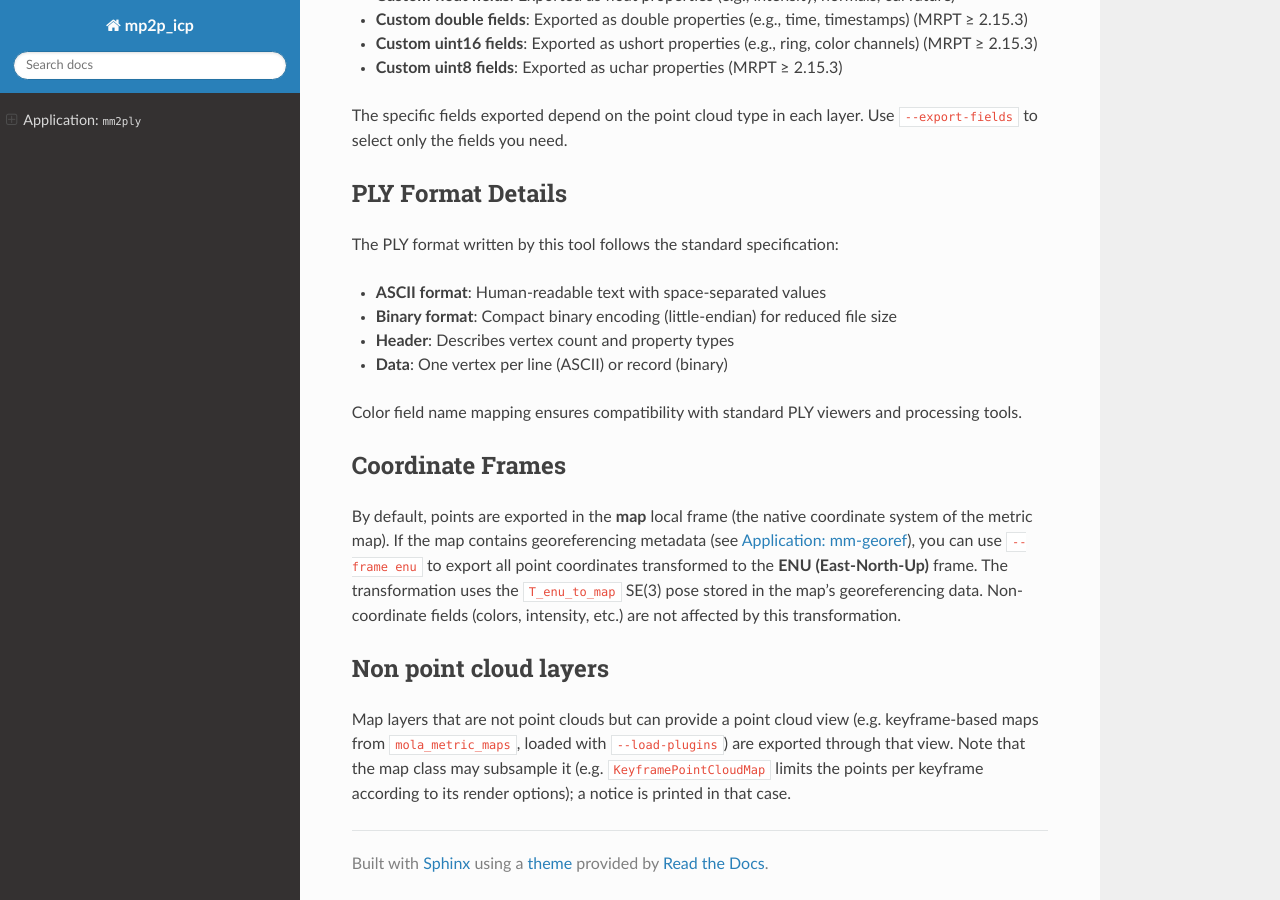
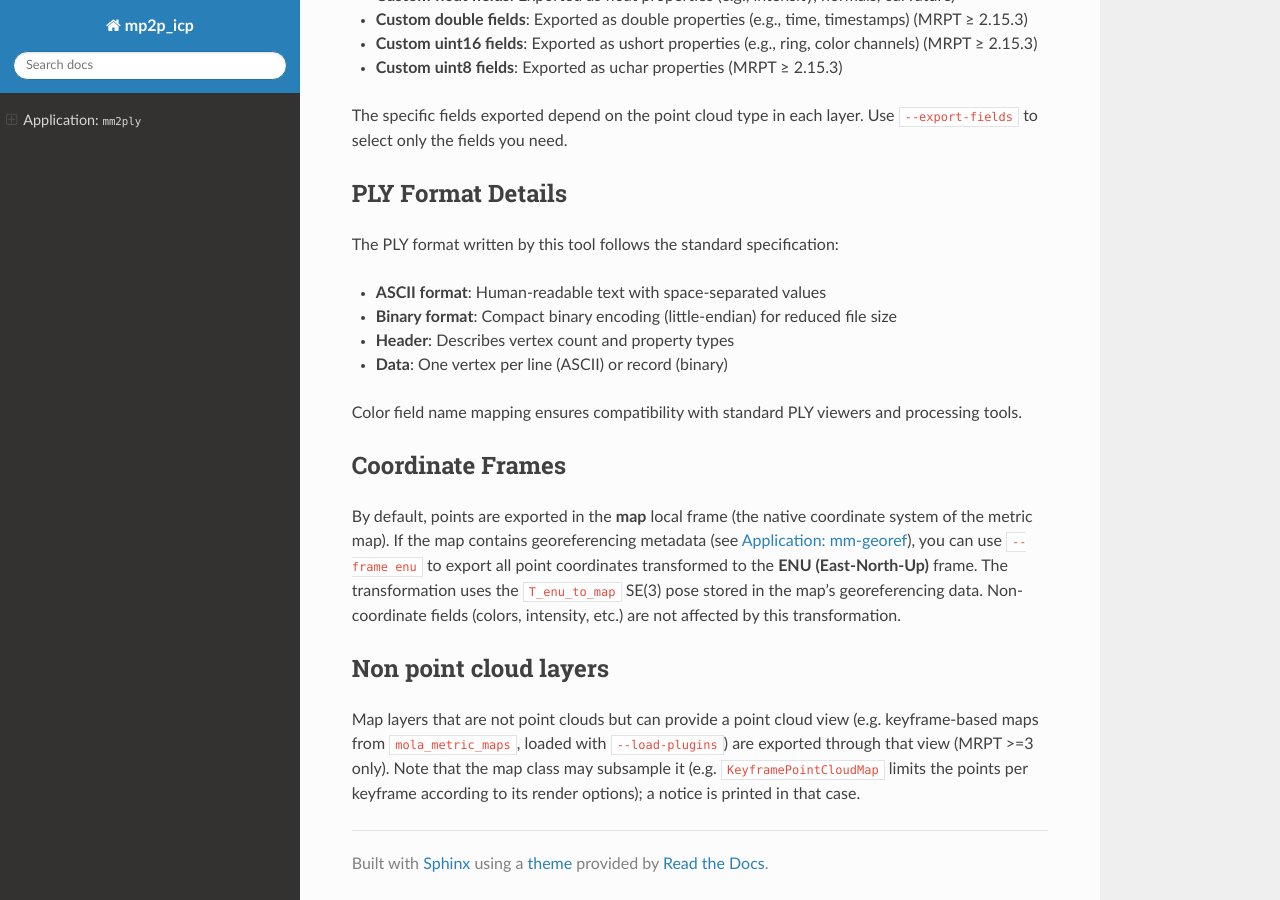
Before and after one commit to MOLAorg/mp2p_icp, a Sphinx documentation site: the page built from docs/source/app_mm2ply.rst, in a window 1280 px wide and 900 px high, scrolled down 2938 px. Built offline with Sphinx 7.4.7 and the Read the Docs theme 3.1.0, drawn with Linux system fonts in a browser that asks for light colours; comment, search, counter and statistics services are not loaded.

Commit message:
MapToPointsMapView: no generic point cloud view with MRPT 2

```diff
--- a/docs/source/app_mm2las.rst
+++ b/docs/source/app_mm2las.rst
@@ -152,5 +152,5 @@ Limitations
 
 - **Waveform Data**: Not supported in the current export logic.
 - **Direct LAZ**: Compressed LAZ files are not written directly; use ``laszip`` or ``pdal`` for post-compression.
-- **Non point cloud layers**: Layers that are not point clouds but can provide a point cloud view (e.g. keyframe-based maps from ``mola_metric_maps``, loaded with ``--load-plugins``) are exported through that view, which the map class may subsample (a notice is printed in that case).
+- **Non point cloud layers**: Layers that are not point clouds but can provide a point cloud view (e.g. keyframe-based maps from ``mola_metric_maps``, loaded with ``--load-plugins``) are exported through that view (MRPT >=3 only), which the map class may subsample (a notice is printed in that case).
 - **Coordinate Systems**: CRS WKT embedding is only available with ``--frame geodetic`` (EPSG:4979). Other projected CRS (e.g., UTM) are not currently supported.
--- a/docs/source/app_mm2ply.rst
+++ b/docs/source/app_mm2ply.rst
@@ -148,4 +148,4 @@ By default, points are exported in the **map** local frame (the native coordinat
 Non point cloud layers
 ----------------------
 
-Map layers that are not point clouds but can provide a point cloud view (e.g. keyframe-based maps from ``mola_metric_maps``, loaded with ``--load-plugins``) are exported through that view. Note that the map class may subsample it (e.g. ``KeyframePointCloudMap`` limits the points per keyframe according to its render options); a notice is printed in that case.
+Map layers that are not point clouds but can provide a point cloud view (e.g. keyframe-based maps from ``mola_metric_maps``, loaded with ``--load-plugins``) are exported through that view (MRPT >=3 only). Note that the map class may subsample it (e.g. ``KeyframePointCloudMap`` limits the points per keyframe according to its render options); a notice is printed in that case.
--- a/docs/source/app_mm2txt.rst
+++ b/docs/source/app_mm2txt.rst
@@ -166,4 +166,4 @@ By default, points are exported in the **map** local frame (the native coordinat
 Non point cloud layers
 ----------------------
 
-Map layers that are not point clouds but can provide a point cloud view (e.g. keyframe-based maps from ``mola_metric_maps``, loaded with ``--load-plugins``) are exported through that view. Note that the map class may subsample it (e.g. ``KeyframePointCloudMap`` limits the points per keyframe according to its render options); a notice is printed in that case.
+Map layers that are not point clouds but can provide a point cloud view (e.g. keyframe-based maps from ``mola_metric_maps``, loaded with ``--load-plugins``) are exported through that view (MRPT >=3 only). Note that the map class may subsample it (e.g. ``KeyframePointCloudMap`` limits the points per keyframe according to its render options); a notice is printed in that case.
```
Also changed, not shown: 2 other files.
